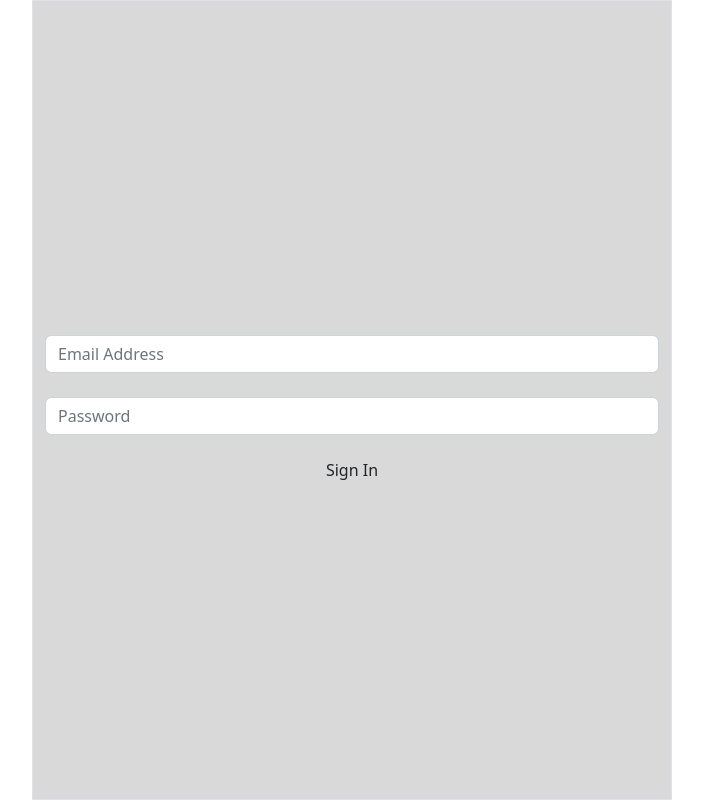
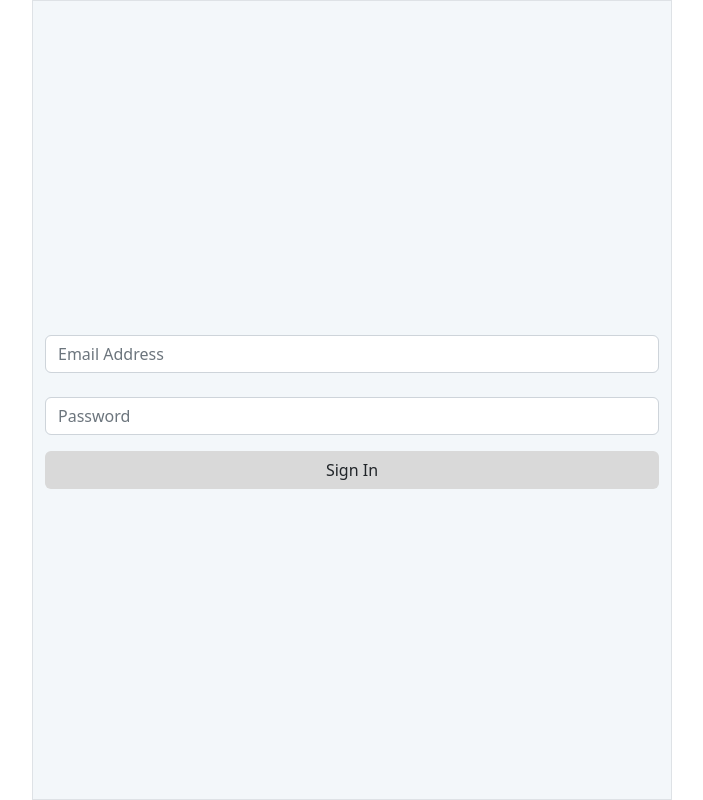
Before and after one commit to Otaiki1/kudina-app-2, a Next.js app: page / in a window 1280 px wide. Shown: the whole page, without its empty margins (288-991 px from the left). Built offline with nearby package versions, Linux system fonts and the light colour scheme.

Commit message:
fix colour

```diff
--- a/components/UserDetails.js
+++ b/components/UserDetails.js
@@ -9,8 +9,8 @@ export default function UserDetails({img, bvnNumber, userName, userDOB, userGend
             <p>{userName}</p>
             <p>{userDOB}</p>
             <p>{userGender}</p>
-            <button className="mt-5 btn btn-success text-white"> Add Next of Kin</button>
-            <div className="pb-5 fixed-bottom vw-md-50 mx-auto">
+            <button className="mt-5 btn btn-danger text-success"> Add Next of Kin</button>
+            <div className="pb-5 fixed-bottom vw-md-50 mx-auto px-3">
                 <ButtonComp text="Confirm NIN Details and Biometrics" disabled={false} />
             </div>
 
--- a/pages/_app.js
+++ b/pages/_app.js
@@ -13,7 +13,7 @@ function MyApp({Component, pageProps}) {
     require("bootstrap/dist/js/bootstrap.bundle.min.js");
   }, []);
   return (
-     <div className="vw-md-50 vh-100 mx-md-auto border bg-secondary">
+     <div className="vw-md-50 vh-100 mx-md-auto border bg-warning">
         <Component {...pageProps}/>
     </div>
   );
--- a/styles/custom.scss
+++ b/styles/custom.scss
@@ -1,6 +1,7 @@
 $secondary: #d9d9d9;
 $success: #00A150;
 $warning: #f3f7fa;
+$danger: #DEF7EB;
 
 $utilities: () !default;
 
```
